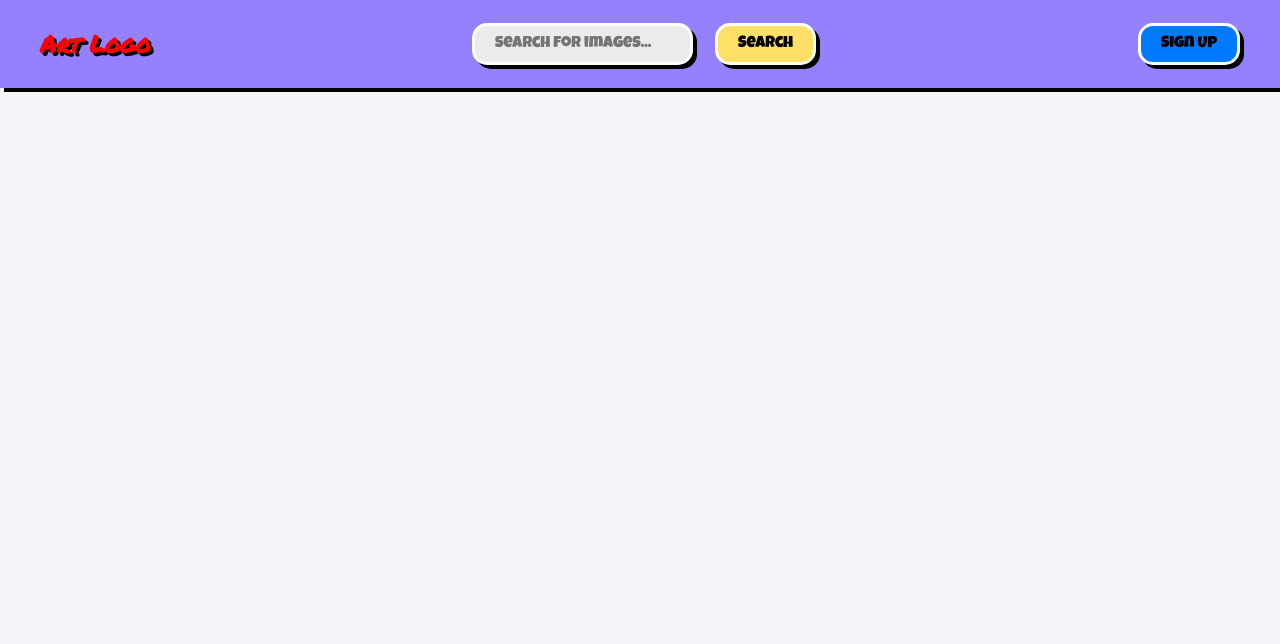
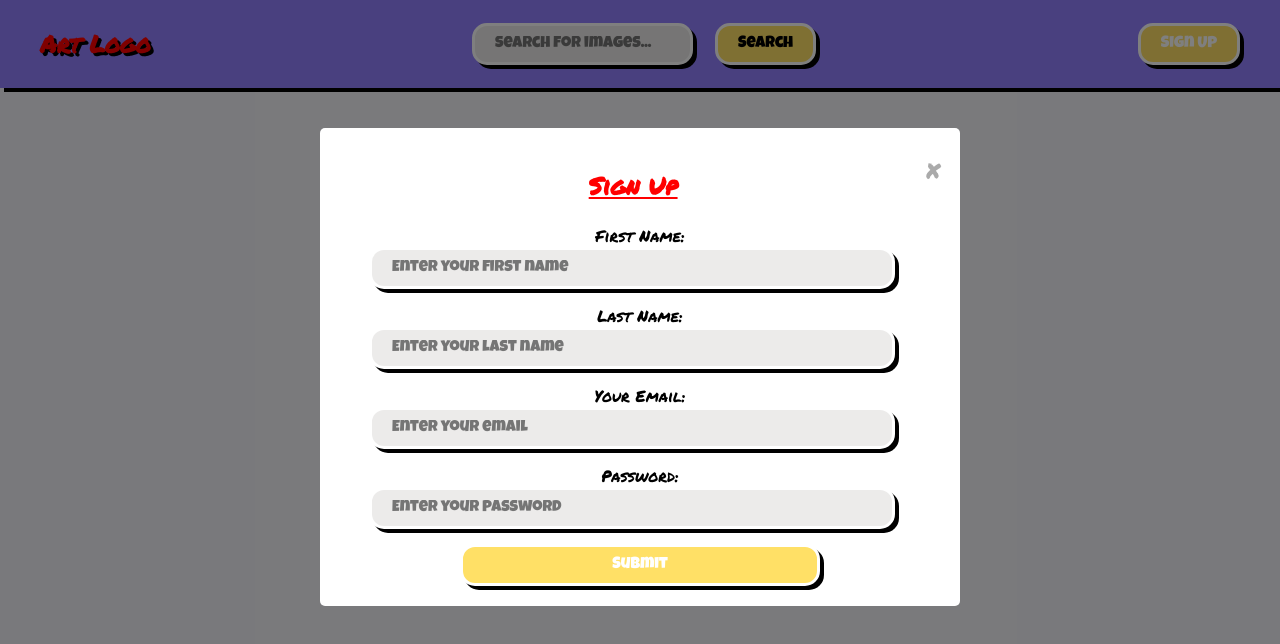
Before and after one commit to buriburi-nik/Image-Search, a plain HTML site: page index.html in a window 1280 px wide. Both pictures are taken after a click on the button "Sign Up". Drawn offline with Linux system fonts and the light colour scheme.

Commit message:
Update index.html

```diff
--- a/index.html
+++ b/index.html
@@ -14,6 +14,7 @@
             margin: 0;
             padding: 0;
             background-color: #f4f4f9;
+            height: 100vh;
         }
 
         header {
@@ -24,6 +25,7 @@
             font-family: 'Permanent Marker', cursive;
             text-shadow: 3px 3px 0 #000;
             box-shadow: 4px 4px 0 #000;
+
         }
 
         header h1 {
@@ -115,7 +117,7 @@
             background: rgba(0, 0, 0, 0.5);
             color: #fff;
             padding: 5px;
-            border-radius: 50%;
+            border-radius: 30%;
             cursor: pointer;
             font-size: 1.2rem;
         }
@@ -167,6 +169,7 @@
             z-index: 1000;
         }
 
+
         .lightbox img {
             max-width: 90%;
             max-height: 80%;
@@ -181,6 +184,14 @@
 
 
         @media (max-width: 768px) {
+
+                #signup-button {
+        padding: 12px 20px; /* Smaller padding for mobile screens */
+        font-size: 1.2rem; /* Increase font size for readability on small devices */
+        width: 100%; /* Make button width 100% to fit the screen */
+    }
+
+
             header h1 {
                 font-size: 1.5rem; display: none !important;
             }
@@ -229,6 +240,75 @@
         }
 
 
+        .sign-up-btn {
+            padding: 10px 20px;
+            font-size: 16px;
+            background-color: #4CAF50;
+            color: white;
+            border: none;
+            cursor: pointer;
+            border-radius: 5px;
+        }
+
+        .modal h2 {
+            color: #ff0000;
+            text-decoration: underline;
+        }
+
+        .modal {
+            display: none;
+            position: fixed;
+            z-index: 1;
+            left: 0;
+            top: 0;
+            width: 100%;
+            height: 100%;
+            color: black;
+            text-shadow: none;
+            background-color: rgba(0, 0, 0, 0.5);
+        }
+
+        .modal-content {
+            background-color: white;
+            margin: 10% auto;
+            padding: 20px;
+            border-radius: 5px;
+            width: 600px;
+        }
+
+        .close-btn {
+            color: #aaa;
+            float: right;
+            font-size: 28px;
+            font-weight: bold;
+        }
+
+        .close-btn:hover,
+        .close-btn:focus {
+            color: rgb(254, 5, 5);
+            text-decoration: none;
+            cursor: pointer;
+        }
+
+        .form-input {
+            margin-bottom: 15px;
+            width: 80%;
+            padding: 8px;
+            font-size: 14px;
+            border: 1px solid #ccc;
+            border-radius: 4px;
+        }
+
+        .submit-btn {
+            background-color: #4CAF50;
+            color: white;
+            padding: 10px;
+            border: none;
+            border-radius: 4px;
+            width: 60%;
+            cursor: pointer;
+        }
+
     </style>
 </head>
 
@@ -245,7 +325,30 @@
                 <input type="text" id="search-input" placeholder="Search for images...">
                 <button id="search-button">Search</button>
             </div>
-            <button id="signup-button">Sign Up</button>
+            <button class="sign-up-btn" onclick="openModal()">Sign Up</button>
+
+            <div class="modal" id="signUpModal">
+                <div class="modal-content">
+                    <span class="close-btn" onclick="closeModal()">&times;</span>
+                    <h2>Sign Up</h2>
+                    <form id="signUpForm">
+                        <label for="firstName">First Name:</label>
+                        <input type="text" id="firstName" class="form-input" placeholder="Enter your first name" required><br>
+
+                        <label for="lastName">Last Name:</label>
+                        <input type="text" id="lastName" class="form-input" placeholder="Enter your last name" required><br>
+
+                        <label for="email">Your Email:</label>
+                        <input type="email" id="email" class="form-input" placeholder="Enter your email" required><br>
+
+                        <label for="password">Password:</label>
+                        <input type="password" id="password" class="form-input" placeholder="Enter your password" required><br>
+
+                        <button type="submit" class="submit-btn">Submit</button>
+                    </form>
+                </div>
+            </div>
+            <!--  -->
         </div>
     </header>
 
@@ -255,9 +358,8 @@
         <button id="show-more-button" style="display: none;">Show More</button>
     </div>
 
-    <!-- Lightbox -->
     <div class="lightbox" id="lightbox">
-        <img src="" alt="Lightbox Image" id="lightbox-img">
+        <img src="./burger.png" alt="Lightbox Image" id="lightbox-img">
     </div>
 
     <script>
@@ -351,6 +453,26 @@
             currentPage++;
             fetchImages(currentSearchTerm, currentPage);
         });
+
+        function openModal() {
+                document.getElementById("signUpModal").style.display = "block";
+            }
+
+            function closeModal() {
+                document.getElementById("signUpModal").style.display = "none";
+            }
+
+            window.onclick = function (event) {
+                if (event.target == document.getElementById("signUpModal")) {
+                    closeModal();
+                }
+            };
+
+            document.getElementById("signUpForm").addEventListener("submit", function (event) {
+                event.preventDefault();
+                alert("Sign up successful!");
+                closeModal();
+            });
     </script>
 </body>
 
```
